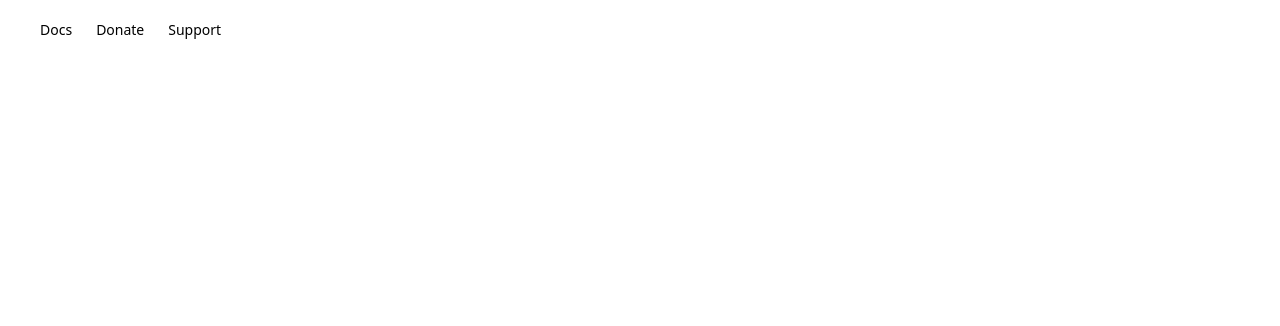
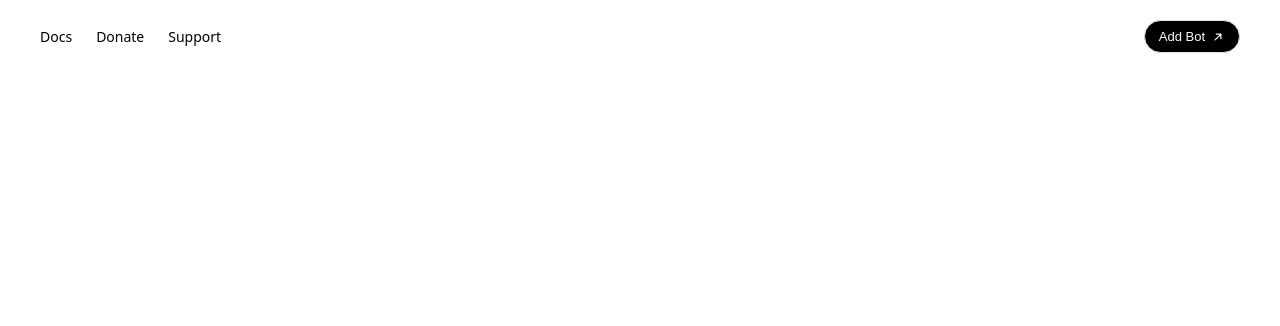
Before and after one commit to sreemn/Guard, a website: page index.html in a window 1280 px wide. Shown: the top 326 px of the page. Drawn offline with Linux system fonts and the light colour scheme.

Commit message:
Update index.html

```diff
--- a/index.html
+++ b/index.html
@@ -3,6 +3,9 @@
 <head>
   <meta charset="UTF-8" />
   <meta name="viewport" content="width=device-width, initial-scale=1.0"/>
+
+  <title>Vylee</title>
+
   <meta name="title" content="Vylee">
   <meta name="description" content="Designed to work seamlessly.">
 
@@ -10,15 +13,16 @@
   <meta property="og:url" content="https://vylee.vercel.app/">
   <meta property="og:title" content="Vylee">
   <meta property="og:description" content="Designed to work seamlessly.">
-  <meta property="og:image" content="https://cdn.discordapp.com/attachments/1484490832521461780/1485362781858435192/image.png?ex=69c19763&is=69c045e3&hm=98c5627f7f9ed0b4b78638e7063b0a4ed01c68778022f0ce5ed4d64e702bb489&">
+  <meta property="og:image" content="https://cdn.discordapp.com/attachments/1484490832521461780/1485362781858435192/image.png">
 
   <meta name="twitter:card" content="summary_large_image">
   <meta name="twitter:url" content="https://vylee.vercel.app/">
   <meta name="twitter:title" content="Vylee">
   <meta name="twitter:description" content="Designed to work seamlessly.">
-  <meta name="twitter:image" content="https://cdn.discordapp.com/attachments/1484490832521461780/1485362781858435192/image.png?ex=69c19763&is=69c045e3&hm=98c5627f7f9ed0b4b78638e7063b0a4ed01c68778022f0ce5ed4d64e702bb489&">
+  <meta name="twitter:image" content="https://cdn.discordapp.com/attachments/1484490832521461780/1485362781858435192/image.png">
 
-  <title>Vylee</title>
+  <link rel="icon" href="/favicon.ico">
+  <meta name="theme-color" content="#000000">
 
   <style>
     body {
@@ -47,6 +51,33 @@
       flex-wrap: wrap;
     }
 
+    .add-btn {
+      display: flex;
+      align-items: center;
+      gap: 6px;
+      padding: 8px 14px;
+      border-radius: 999px;
+      border: 1px solid #e5e5e5;
+      background: #000;
+      color: #fff;
+      font-size: 13px;
+      cursor: pointer;
+      transition: 0.2s;
+    }
+
+    .add-btn svg {
+      width: 14px;
+      height: 14px;
+    }
+
+    .add-btn:hover {
+      opacity: 0.85;
+    }
+
+    .add-btn:active {
+      transform: scale(0.96);
+    }
+
     .container {
       flex: 1;
       display: flex;
@@ -71,7 +102,6 @@
       max-width: 400px;
     }
 
-    /* 🔥 BUTTON FIXED */
     .btn {
       margin-top: 28px;
       padding: 12px 18px;
@@ -82,7 +112,6 @@
       cursor: pointer;
       transition: 0.2s;
       font-size: 14px;
-
       -webkit-appearance: none;
       appearance: none;
       outline: none;
@@ -99,7 +128,6 @@
       outline: none;
     }
 
-    /* remove blue tap highlight */
     * {
       -webkit-tap-highlight-color: transparent;
     }
@@ -139,7 +167,6 @@
       font-family: monospace;
     }
 
-    /* mobile nav + heading */
     @media (max-width: 480px) {
       .nav-left span {
         font-size: 17px;
@@ -184,6 +211,13 @@
       <span onclick="showPayment()">Donate</span>
       <span onclick="goSupport()">Support</span>
     </div>
+
+    <button class="add-btn" onclick="addBot()">
+      Add Bot
+      <svg viewBox="0 0 24 24" fill="none">
+        <path d="M7 17L17 7M17 7H9M17 7V15" stroke="currentColor" stroke-width="2" stroke-linecap="round"/>
+      </svg>
+    </button>
   </div>
 
   <div id="home" class="container page active">
@@ -206,6 +240,10 @@
 
     function goSupport() {
       window.open("https://discord.gg/2edfghjkh", "_blank");
+    }
+
+    function addBot() {
+      window.open("https://discord.com/oauth2/authorize?client_id=1479942416676028579", "_blank");
     }
 
     const PAYMENT_LINK = "https://payments.cashfree.com/forms/vylee";
```
